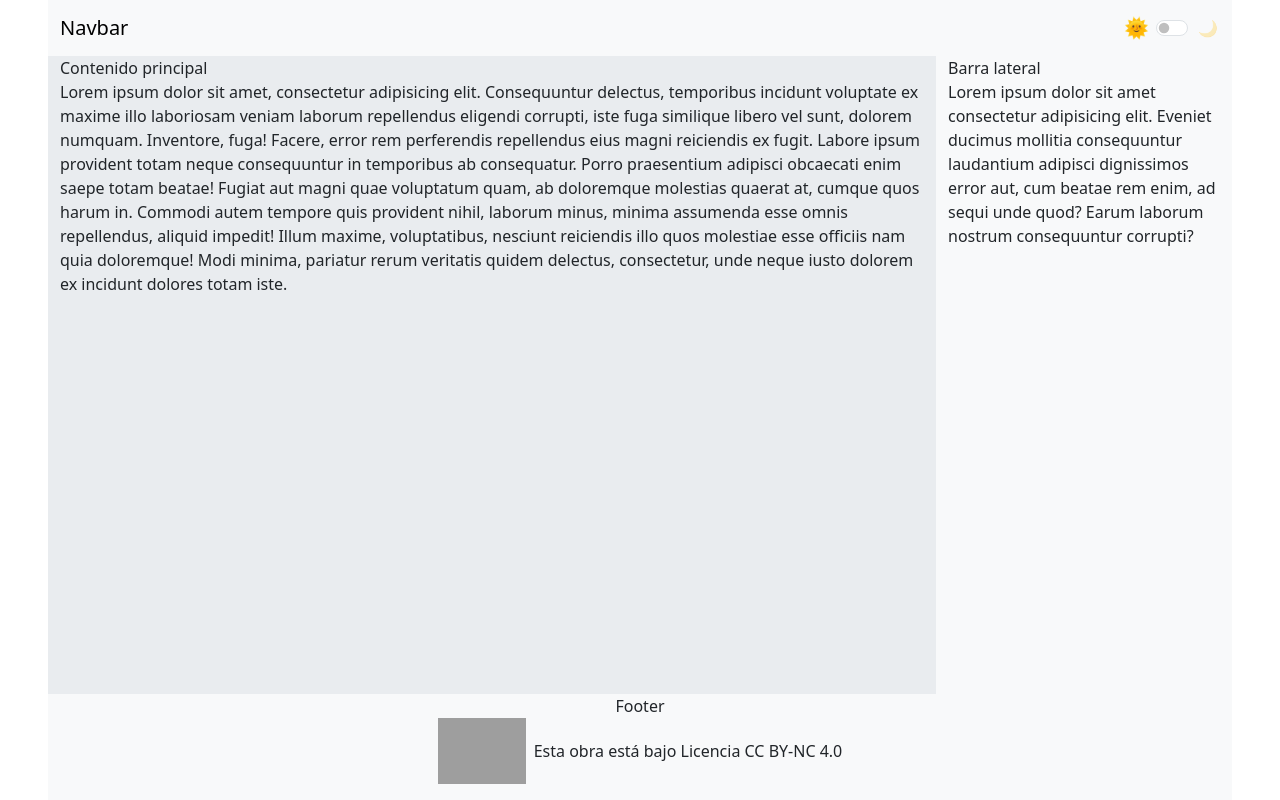
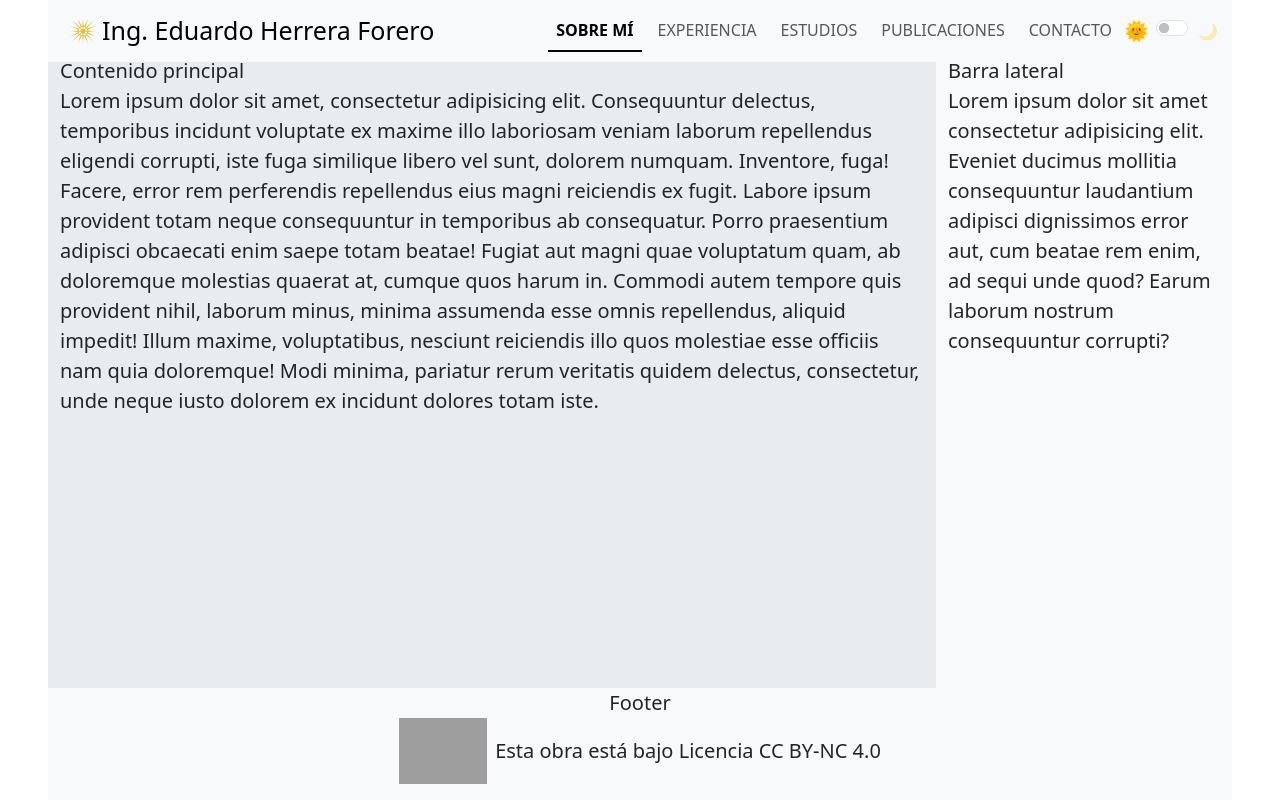
Before and after one commit to eduardoherreraf/eduardoherreraforero_plantila, a website built with Parcel: page src/index.html in a window 1280 px wide. Built offline with nearby package versions, Linux system fonts and the light colour scheme; grey boxes are pictures that could not be loaded.

Commit message:
Add: main menu

```diff
--- a/src/index.html
+++ b/src/index.html
@@ -9,23 +9,53 @@
 </head>
 
 <body class="d-flex flex-column min-vh-100">
-  <nav class="navbar navbar-expand-lg bg-body-tertiary fixed-top" style="left: 3rem; right: 3rem;">
+  <!-- barra de navegación -->
+  <nav class="navbar navbar-expand-xl bg-body-tertiary fixed-top nav-underline" style="left: 3rem; right: 3rem;">
     <div class="container-fluid">
-
-      <a class="navbar-brand" href="#">Navbar</a>
-
-      <div class="ms-auto d-flex align-items-center theme-toggle">
-        <span id="iconLight" class="theme-icon">🌞</span>
-
-        <div class="form-check form-switch m-0">
-          <input class="form-check-input" type="checkbox" id="themeSwitch">
-        </div>
-
-        <span id="iconDark" class="theme-icon">🌙</span>
+      <!-- Enlace a la página principal con el logo y nombre -->
+      <a class="navbar-brand d-flex align-items-center ms-2" href="index.html#about">
+        <img src="./images/logo.png" alt="Logo de Ing. Eduardo Herrera Forero" width="30" height="30"
+          class="d-inline-block align-text-top me-1" />
+        <span class="d-none d-sm-inline">Ing. Eduardo Herrera Forero</span>
+      </a>
+      <!-- Botón para activar el menú en dispositivos pequeños -->
+      <button class="navbar-toggler" type="button" data-bs-toggle="collapse" data-bs-target="#navbarSupportedContent"
+        aria-controls="navbarSupportedContent" aria-expanded="false" aria-label="Toggle navigation">
+        <span class="navbar-toggler-icon"></span>
+      </button>
+      <!-- Menú de navegación -->
+      <div class="collapse navbar-collapse ms-auto text-center" id="navbarSupportedContent">
+        <ul class="navbar-nav ms-auto mb-2 mb-lg-0 justify-content-lg-end w-100">
+          <li class="nav-item">
+            <a class="nav-link mx-1 active" aria-current="page" href="index.html#about">SOBRE MÍ</a>
+          </li>
+          <li class="nav-item">
+            <a class="nav-link mx-1" href="index.html#resume">EXPERIENCIA</a>
+          </li>
+          <li class="nav-item">
+            <a class="nav-link mx-1" href="index.html#studies">ESTUDIOS</a>
+          </li>
+          <li class="nav-item">
+            <a class="nav-link mx-1" href="index.html#blog">PUBLICACIONES</a>
+          </li>
+          <li class="nav-item">
+            <a class="nav-link mx-1" href="index.html#contact">CONTACTO</a>
+          </li>
+          <li class="nav-item d-flex justify-content-center">
+            <!-- Botón temas-->
+            <div class="d-flex align-items-center theme-toggle">
+              <span id="iconLight" class="theme-icon">🌞</span>
+              <div class="form-check form-switch m-0">
+                <input class="form-check-input" type="checkbox" id="themeSwitch">
+              </div>
+              <span id="iconDark" class="theme-icon">🌙</span>
+            </div>
+          </li>
+        </ul>
       </div>
-
     </div>
   </nav>
+  <!-- barra de navegación Fin -->
 
   <main class="row flex-fill mx-0 mx-5" style="padding-top: 56px;">
 
@@ -43,7 +73,7 @@
         totam iste.
     </section>
 
-    <aside class="col-lg-3 bg-body-tertiary">Barra lateral
+    <aside class="col-lg-3 d-none d-lg-block bg-body-tertiary">Barra lateral
       <p>Lorem ipsum dolor sit amet consectetur adipisicing elit. Eveniet ducimus mollitia consequuntur laudantium
         adipisci dignissimos error aut, cum beatae rem enim, ad sequi unde quod? Earum laborum nostrum consequuntur
         corrupti?
--- a/src/scss/styles.scss
+++ b/src/scss/styles.scss
@@ -1,5 +1,14 @@
+// Sobrescribir variables ANTES de importar Bootstrap
+$font-size-base: 1.25rem; // 20px (base 16px × 1.25 = 20px)
+
 // Import all of Bootstrap's CSS
 @import "bootstrap/scss/bootstrap";
+
+
+// Resetar el tamaño original de Bootstrap (16px) de nav
+nav {
+  font-size: 16px; // O en rem relativo al html: 0.8rem (16/20)
+}
 
 /* ===== BOTÓN TEMAS ===== */
 
```
Also changed, not shown: src/Images/Ahorcado.png (added), src/Images/bootstrap-parcel@2x.png (added), src/Images/empucol_com_co.jpg (added), src/Images/encriptador.png (added), src/Images/logo-html.jpg (added), src/Images/logo.png (added), src/Images/logo.svg (added).
